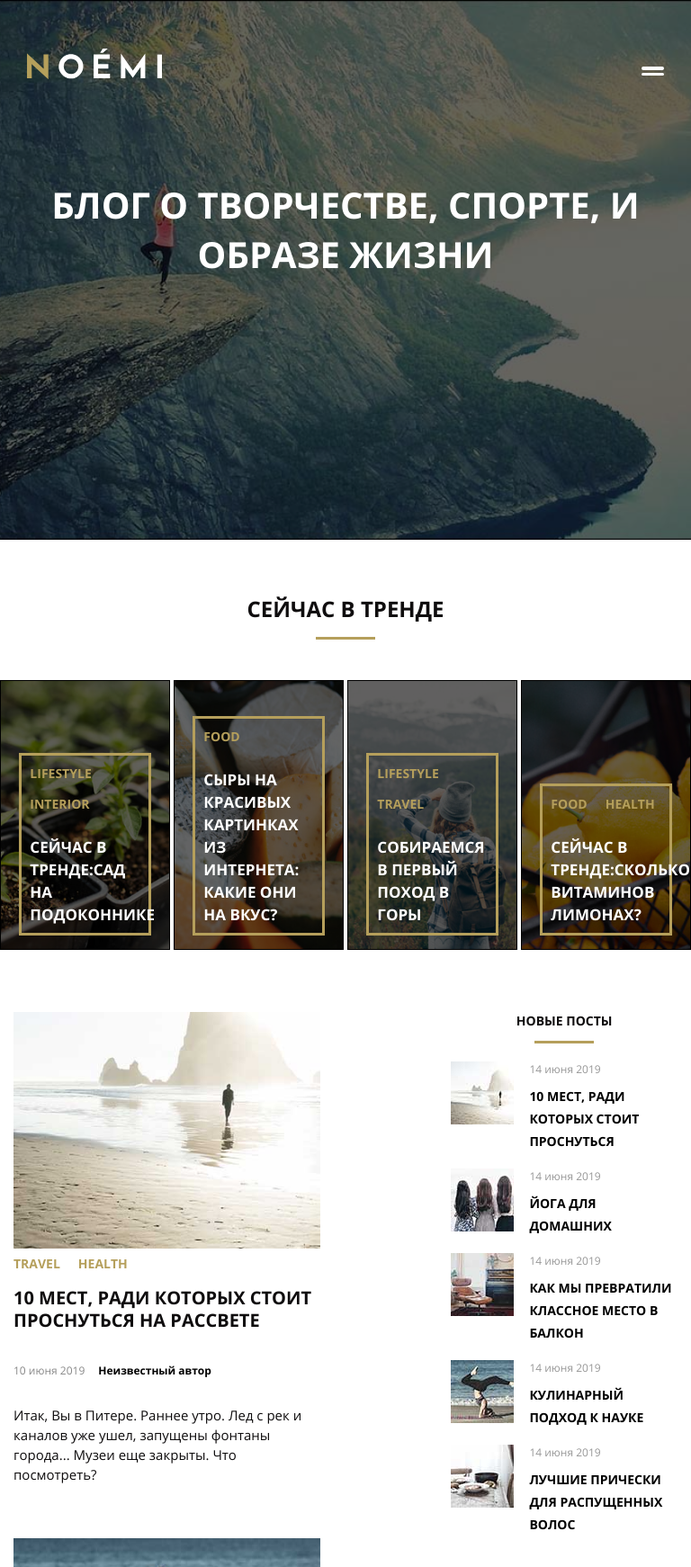
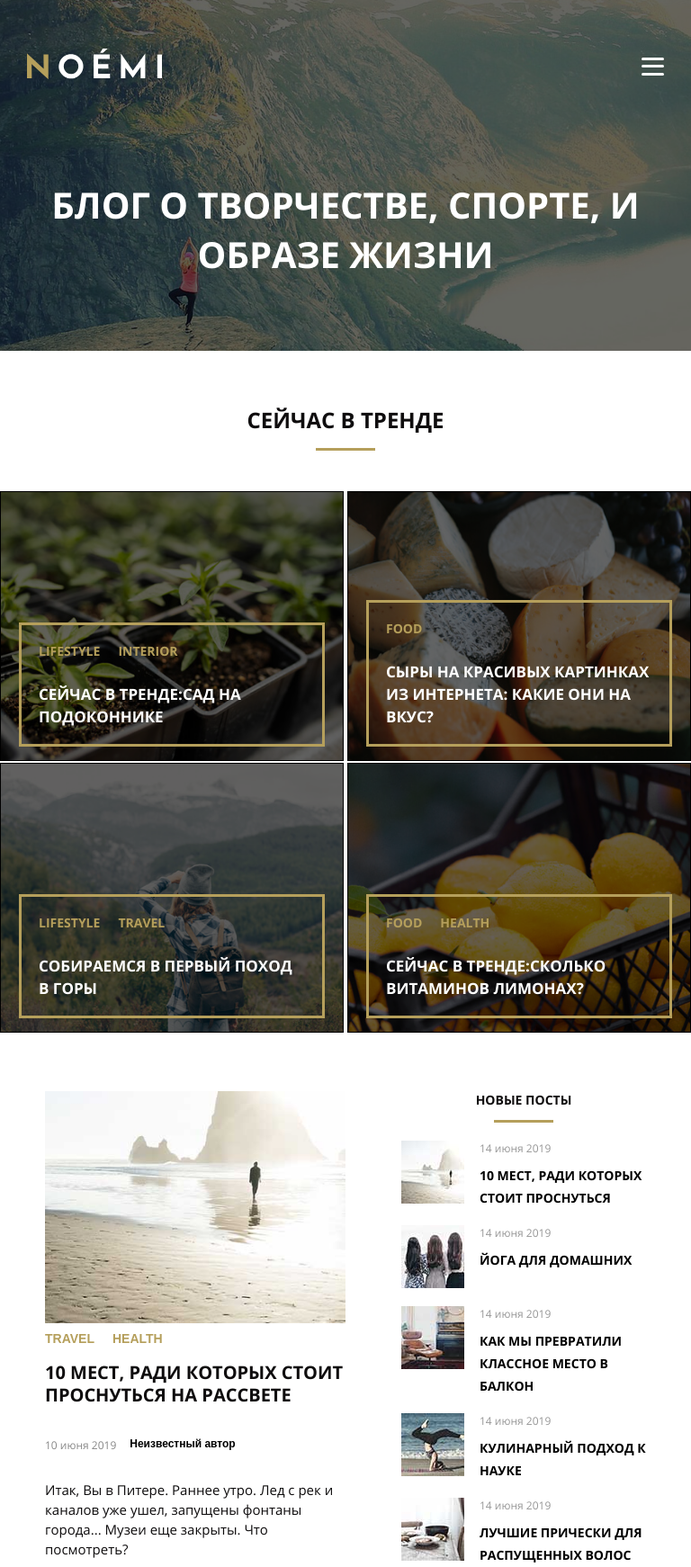
Before and after one commit to AdlerAnna/repo-dip, a plain HTML site: page index.html in a window 768 px wide. Shown: the top 1742 px of the page at 90% size. Drawn offline with Linux system fonts and the light colour scheme; files whose address does not match are found by name.

Commit message:
обновленный вариант

```diff
--- a/css/style.css
+++ b/css/style.css
@@ -6,25 +6,25 @@
 }
 
 @font-face {
-  font-family: "Open Sans Regular";
-  src: url(/fonts/OpenSans-Regular.woff);
-  src: url(/fonts/OpenSans-Regular.woff2);
-  src: url(/fonts/OpenSans-Regular.ttf);
+  font-family: 'Open Sans';
+  src: url('../fonts/OpenSans-Regular.woff');
+  src: url('../fonts/OpenSans-Regular.woff');
+  src: url('../fonts/OpenSans-Regular.ttf');
   font-weight: 400;
   font-style: normal;
 }
 
 @font-face {
-  font-family: "Open Sans Bold";
-  src: url(/fonts/OpenSans-Bold.woff);
-  src: url(/fonts/OpenSans-Bold.woff2);
-  src: url(/fonts/OpenSans-Bold.ttf);
+  font-family: 'Open Sans';
+  src: url('../fonts/OpenSans-Bold.woff');
+  src: url('../fonts/OpenSans-Bold.woff2');
+  src: url('../fonts/OpenSans-Bold.ttf');
   font-weight: 700;
   font-style: bold;
 }
 
 body {
-  font-family: "Open Sans", sans-serif;
+  font-family: 'Open Sans', sans-serif;
   min-width: 320px;
 }
 a {
@@ -49,7 +49,6 @@ a {
   left: 0;
 }
 
-
   .popup-hidden::before {
   display: none;
   content: "";
@@ -60,6 +59,7 @@ a {
   z-index: 3;
   top: 0;
   left: 0;
+
 }
 
   .popup-container {
@@ -68,6 +68,7 @@ a {
 	align-items: center;
 	justify-content: center;
 	padding: 30px 11px;
+
 }
 
   .popup-content{
@@ -161,6 +162,7 @@ a {
 	padding-top: 8px;
 	font-size: 12px;
 	font-family: 'OpenSans', sans-serif;
+
 }
 
  .popup-radio-button {
@@ -214,7 +216,7 @@ a {
 	padding: 0 20px 20px 20px;
 	background-color: #f4f7f6;
 	border: none;
-	font-family: "Open Sans", Arial, sans-serif;
+	font-family: 'Open Sans', sans-serif;
   font-weight: normal;
   font-size: 13px;
   resize: none;
@@ -247,13 +249,6 @@ a {
   .popup-button:hover {
   background-color: #323232;
 }
-
-
-
-
-
-
-
 
 
 /*=====HEADER=====*/
@@ -322,7 +317,7 @@ a {
  text-decoration: none;
  text-transform: uppercase;
  font-weight: normal;
- font-family: "Open Sans", sans-serif;
+ font-family: 'Open Sans', sans-serif;
  font-size: 13px;
 }
 
@@ -344,7 +339,7 @@ a {
 .header-title {
   color: #ffffff;
   text-transform: uppercase;
-  font-family: "Open Sans Bold", sans-serif;
+  font-family: 'Open Sans', sans-serif;
   font-size: 45px;
   font-weight: 700;
   line-height: 1.6;
@@ -356,17 +351,14 @@ a {
 .trends-now {
 margin-left: auto;
 margin-right: auto;
-
 text-align: center;
 margin-top: 60px;
-
-
 
 }
 
 .trends-title {
   font-size: 24px;
-  font-family: "Open Sans Bold", sans-serif;
+  font-family: 'Open Sans', sans-serif;
   text-decoration: none;
   text-transform: uppercase;
   font-weight: 700;
@@ -384,7 +376,6 @@ margin-top: 60px;
   margin-right: auto;
   margin-left: auto;
 
-
 }
 
 .trend-content {
@@ -396,12 +387,11 @@ margin-top: 60px;
 
 .trends {
 position: relative;
-width: calc(25% - 3px);
 min-height: 300px;
+width: calc(25% - 2px);
 background-position: center;
 background-size: cover;
 background-repeat: no-repeat;
-
 border: 1px solid black;
 text-align: left;
 display: flex;
@@ -457,7 +447,7 @@ padding: 5%;
 }
 
 .tag {
-  font-family: "Open Sans Bold", sans-serif;
+  font-family: 'Open Sans', sans-serif;
   font-size: 14px;
   color: #b59f5b;
   text-decoration: none;
@@ -477,7 +467,7 @@ margin-right: 20px;
 
 
 .trend-info-title {
-  font-family: "Open Sans Bold", sans-serif;
+  font-family: 'Open Sans', sans-serif;
   text-decoration: none;
   color: #ffffff;
   font-size: 18px;
@@ -501,7 +491,7 @@ margin-right: 20px;
 }
 
 .content {
-  width: calc(100%-280px);
+  width: calc(100% - 280px);
   max-width: 765px;
   margin-right: 145px;
 
@@ -564,7 +554,7 @@ margin-right: 20px;
   line-height: 24px;
   color: #0f0d0e;
   font-weight: bold;
-  font-family: "Open Sans Bold", sans-serif;
+  font-family: 'Open Sans', sans-serif;
   text-transform: uppercase;
   text-decoration: none;
 
@@ -585,7 +575,7 @@ margin-right: 20px;
   font-size: 12px;
   color: #888888;
   font-weight: regular;
-  font-family: "Open Sans Regular", sans-serif;
+  font-family: 'Open Sans', sans-serif;
 
 }
 
@@ -609,7 +599,7 @@ margin-right: 20px;
   font-size: 15px;
   line-height: 22px;
   color: #0f0d0e;
-  font-family: "Open Sans Regular", sans-serif;
+  font-family: 'Open Sans', sans-serif;
   font-weight: 400;
   margin-top: 30px;
   padding-top: 0;
@@ -634,7 +624,7 @@ margin-right: 20px;
   font-size: 14px;
   color: #0f0d0e;
   font-weight: 700;
-  font-family: "Open Sans Bold",sans-serif;
+  font-family: 'Open Sans',sans-serif;
   text-transform: uppercase;
   text-align: center;
 
@@ -673,7 +663,7 @@ margin-right: 20px;
   font-size: 12px;
   color: #979797;
   font-weight: 400;
-  font-family: "Open Sans Regular", sans-serif;
+  font-family: 'Open Sans', sans-serif;
   margin-bottom: 7px;
 
 }
@@ -691,7 +681,7 @@ margin-right: 20px;
   font-size: 14px;
   line-height: 18px;
   font-weight: 700;
-  font-family: "Open Sans Bold", sans-serif;
+  font-family: 'Open Sans', sans-serif;
   text-transform: uppercase;
 }
 
@@ -704,8 +694,6 @@ margin-right: 20px;
   position: relative;
   margin-top: 58px;
   width: 100%;
-
-
 
 }
 .posts-form-search {
@@ -729,9 +717,8 @@ margin-right: 20px;
   font-weight: 400;
   font-family: inherit;
   border: none;
+  padding-top: 20px;
   padding-left: 20px;
-
-
 
 }
 
@@ -787,6 +774,7 @@ margin-right: 20px;
   font-weight: 400;
   font-family: inherit;
   border: none;
+  padding-top: 20px;
   padding-left: 20px;
 
 
@@ -807,7 +795,7 @@ margin-right: 20px;
   font-size: 14px;
   color: #ffffff;
   font-weight: 700;
-  font-family: "Open Sans Bold", sans-serif;
+  font-family: 'Open Sans', sans-serif;
   text-transform: uppercase;
   border: none;
   margin-top: 16px;
@@ -845,7 +833,7 @@ margin-right: 20px;
   font-size: 12px;
   color: #0f0d0e;
   font-weight: 700;
-  font-family: "Open Sans Bold", sans-serif;
+  font-family: 'Open Sans', sans-serif;
   text-decoration: none;
   text-transform: uppercase;
   padding: 6px 8px;
@@ -880,7 +868,7 @@ margin-right: 20px;
   line-height: 47px;
   color: #000000;
   font-weight: 700;
-  font-family: "Open Sans Bold", sans-serif;
+  font-family: 'Open Sans', sans-serif;
 
 }
 
@@ -894,7 +882,7 @@ margin-right: 20px;
   line-height: 36px;
   color: #b59f5b;
   font-weight: 700;
-  font-family: "Open Sans Bold", sans-serif;
+  font-family: 'Open Sans', sans-serif;
   vertical-align: super;
 }
 
@@ -903,7 +891,7 @@ margin-right: 20px;
   line-height: 29px;
   color: #0f0d0e;
   font-weight: 700;
-  font-family: "Open Sans Bold", sans-serif;
+  font-family: 'Open Sans', sans-serif;
   text-align: center;
   text-transform: uppercase;
 }
@@ -939,14 +927,14 @@ margin-right: 20px;
 }
 
 .shop-item-info {
-  font-family: "Open Sans Regular", sans-serif;
+  font-family: 'Open Sans', sans-serif;
   outline: 3px solid #b59f5b;
   outline-offset: 20px;
   height: 100%;
 }
 
 .our-products-info {
-  font-family: "Open Sans",sans-serif;
+  font-family: 'Open Sans',sans-serif;
   text-transform: uppercase;
   font-size: 20px;
   line-height: 24px;
@@ -956,7 +944,7 @@ margin-right: 20px;
 }
 
 .shop-item-description {
-  font-family: "Open Sans", sans-serif;
+  font-family: 'Open Sans', sans-serif;
   font-size: 15px;
   line-height: 22px;
   color: #0f0d0e;
@@ -977,7 +965,7 @@ margin-right: 20px;
   margin-top: 25px;
 }
 .old-price {
-  font-family: "Open Sans", sans-serif;
+  font-family: 'Open Sans', sans-serif;
   display: block;
   font-size: 14px;
   line-height: 24px;
@@ -998,7 +986,7 @@ margin-right: 20px;
   display: block;
   width: 140px;
   height: 48px;
-  font-family:"Open Sans", sans-serif;
+  font-family: 'Open Sans', sans-serif;
   font-size: 14px;
   line-height: 40px;
   color: #ffffff;
@@ -1101,7 +1089,7 @@ margin-right: 20px;
   line-height: 40px;
   color: #999999;
   font-weight: 700;
-  font-family: "Open Sans", sans-serif;
+  font-family: 'Open Sans', sans-serif;
   text-decoration: none;
   font-style: normal;
 }
@@ -1113,6 +1101,8 @@ margin-right: 20px;
 .post:not(:last-child){
   margin-bottom: 60px;
 }
+
+
 /*===DESKTOP===*/
 @media (min-width: 1200px) {
   .menu-button {
@@ -1123,84 +1113,117 @@ margin-right: 20px;
 /*===MOBILE-HAMBURGER MENU===*/
 @media (max-width: 1199px) {
 
-  .menu-button {
+  .menu {
+    display: block;
     width: 25px;
     height: 20px;
+    border: none;
+    padding: 0;
     background-color: transparent;
-    border: none;
+    margin-left: auto;
     position: relative;
-    text-indent: -9999px;
-    cursor: pointer;
-    margin-top: 10px;
-    }
-
-    .menu-button-burger {
-    width: 100%;
-    height: 20%;
-    background-color: #ffffff;
-    border-radius: 5px;
-    position: absolute;
-    left: 0;
-    top: 50%;
-    transform: translateY(-50%);
-
-    }
-    .menu-button::before {
+  }
+  .menu::before {
     content: "";
-    width: 100%;
-    height: 20%x;
-    background-color: #ffffff;
-    border-radius: 5px;
-    position: absolute;
-    left: 0;
-    top: 8px;
-    }
-    .menu-button::after {
-    content: "";
-    width: 100%;
+    display: block;
+    width: 25px;
     height: 3px;
     background-color: #ffffff;
     border-radius: 5px;
     position: absolute;
-    left: 0;
-    bottom: 10%;
+    top: 0;
+
     }
+    .menu::after {
+    content: "";
+    display: block;
+    width: 25px;
+    height: 3px;
+    background-color: #ffffff;
+    border-radius: 5px;
+    position: absolute;
+    bottom: 0;
+
+    }
+
     .menu-list {
     display: none;
     }
 
+    .menu:hover {
+    cursor: pointer;
+  }
 
+  .menu-button {
+    display: block;
+    width: 25px;
+    height: 3px;
+    background-color: #ffffff;
+    border-radius: 5px;
+    position: absolute;
+    top: 8px;
+    border: none;
+
+  }
+
+  .menu-button-burger {
+    width: 1px;
+    height: 1px;
+    clip: rect(1px, 1px, 1px, 1px);
+    position: absolute;
+  }
+}
 
 /*===TABLET AND MOBILE===*/
 
 @media (max-width: 1199px) {
 
+  .content {
+    width: 100%;
+    margin-right: 35px;
+  }
   .trend-content {
     flex-wrap: wrap;
   }
 
-  .trends {
-    margin-bottom: 4px;
-  }
+
   .post {
     flex-direction: column;
-  }
+   }
+
+   .posts-field {
+     padding-top: 20px;
+   }
 
   .post-img {
     width: 100%;
   }
+   .other-field {
+     padding-top: 20px;
+   }
 
   .shop-items {
     flex-wrap: wrap;
   }
+
 }
-/*===TABLET_PORT===*/
+
+/*===TABLET===*/
 
 @media (max-width: 1199px) and (min-width: 641px) {
+  .page {
+    margin-left: 35px;
+    margin-right: 35px;
+  }
   .header {
+    background-image: url('../images/banner-bg-tablet.jpg');
     background-position: center;
     background-size: cover;
     background-repeat: no-repeat;
+    background-color: #000000;
+    position: relative;
+    width: 100%;
+    max-height: 390px;
     margin-bottom: 45px;
   }
 
@@ -1212,7 +1235,11 @@ margin-right: 20px;
     line-height: 55px;
   }
   .trends {
-    width: calc(50%-2px);
+    width: calc(50% - 2px);
+  }
+  .trend-1,
+  .trend-2 {
+    margin-bottom: 2px;
   }
   .tag {
     font-size: 14px;
@@ -1233,12 +1260,16 @@ margin-right: 20px;
   .sidebar {
     width: 272px;
     max-width: calc(100%-30px);
-
   }
 
   .shop-item {
     width: 44%;
     margin-bottom: 5%;
+  }
+
+  .our-products {
+    margin-left: 35px;
+    margin-right: 35px;
   }
   .our-products-info {
     font-size: 17px;
@@ -1248,21 +1279,23 @@ margin-right: 20px;
   }
   .footer {
     width: calc(100%-30px);
-    margin-left: auto;
-    margin-right: auto;
+    margin-left: 35px;
+    margin-right: 35px;
   }
 
 }
 
-/*===TABLET_LAND===*/
- @media (max-width:1199px) and (min-width:641px) and (orientation:landscape) {
-  .trends {
-    width: calc(25%-4px);
-  }
- }
 
  /*===MOBILE===*/
  @media (max-width:640px) {
+   .header {
+    background-image: url('../images/banner-mobile.jpg');
+    background-position: center;
+    background-size: cover;
+    background-repeat: no-repeat;
+    margin-bottom: 45px;
+   }
+
 input [type="search"]{
   -moz-appearance: none;
   -webkit-appearance: none;
@@ -1341,15 +1374,15 @@ margin-bottom: 25px;
  margin-top: 0;
 }
 .shop-item {
-  max-width: calc(100%-30px);
-  width: 90%;
+
+  width: calc(100% - 30px);
   margin-left: auto;
   margin-right: auto;
   margin-bottom: 55px;
 }
 
 .footer {
-  width: calc(100%-30px);
+  width: calc(100% - 30px);
 }
 }
 
```
